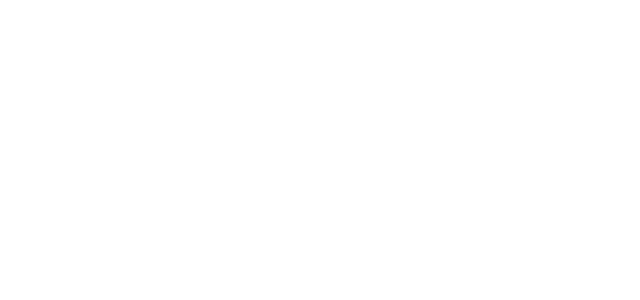
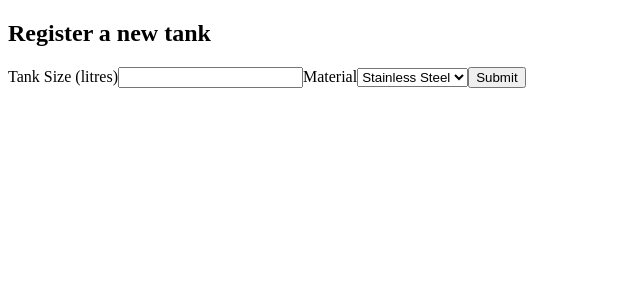
Before and after one commit to jl-stephenson/production-tracker, a React (Vite) app: page / in a window 1280 px wide. Shown: the top 300 px of the page, without its empty margins (0-640 px from the left). Built offline with nearby package versions, Linux system fonts and the light colour scheme.

Commit message:
chore: install zod and hook form

```diff
--- a/package.json
+++ b/package.json
@@ -11,8 +11,11 @@
     "preview": "vite preview"
   },
   "dependencies": {
+    "@hookform/resolvers": "^5.0.1",
     "react": "^19.0.0",
-    "react-dom": "^19.0.0"
+    "react-dom": "^19.0.0",
+    "react-hook-form": "^7.55.0",
+    "zod": "^3.24.2"
   },
   "devDependencies": {
     "@eslint/js": "^9.21.0",
--- a/src/App.tsx
+++ b/src/App.tsx
@@ -1,3 +1,9 @@
+import { TankForm } from "./components/PageTankManagement/TankForm";
+
 export default function App() {
-  return <></>;
+  return (
+    <>
+      <TankForm />
+    </>
+  );
 }
--- /dev/null
+++ b/src/components/PageTankManagement/TankForm/index.tsx
@@ -0,0 +1,41 @@
+import { zodResolver } from "@hookform/resolvers/zod";
+import { SubmitHandler, useForm } from "react-hook-form";
+import { z } from "zod";
+
+const schema = z.object({
+  size: z.coerce.number().positive(),
+  material: z.enum(["Stainless Steel", "Oak", "Plastic"]),
+});
+
+type FormFields = z.infer<typeof schema>;
+
+export function TankForm() {
+  const {
+    register,
+    handleSubmit,
+    formState: { errors, isSubmitting },
+  } = useForm<FormFields>({ resolver: zodResolver(schema) });
+
+  const onSubmit: SubmitHandler<FormFields> = async (data) => {
+    await new Promise((resolve) => setTimeout(resolve, 1000));
+    console.log(data);
+  };
+
+  return (
+    <form onSubmit={handleSubmit(onSubmit)}>
+      <h2>Register a new tank</h2>
+      <label htmlFor="tank-size">Tank Size (litres)</label>
+      <input {...register("size")} id="tank-size" type="text" />
+      {errors.size && <p>{errors.size.message}</p>}
+      <label htmlFor="tank-material">Material</label>
+      <select {...register("material")} id="tank-material">
+        <option>Stainless Steel</option>
+        <option>Oak</option>
+        <option>Plastic</option>
+      </select>
+      <button disabled={isSubmitting} type="submit">
+        {isSubmitting ? "Loading..." : "Submit"}
+      </button>
+    </form>
+  );
+}
```
Also changed, not shown: 1 other file (tests, documents, lock files or other folders).
